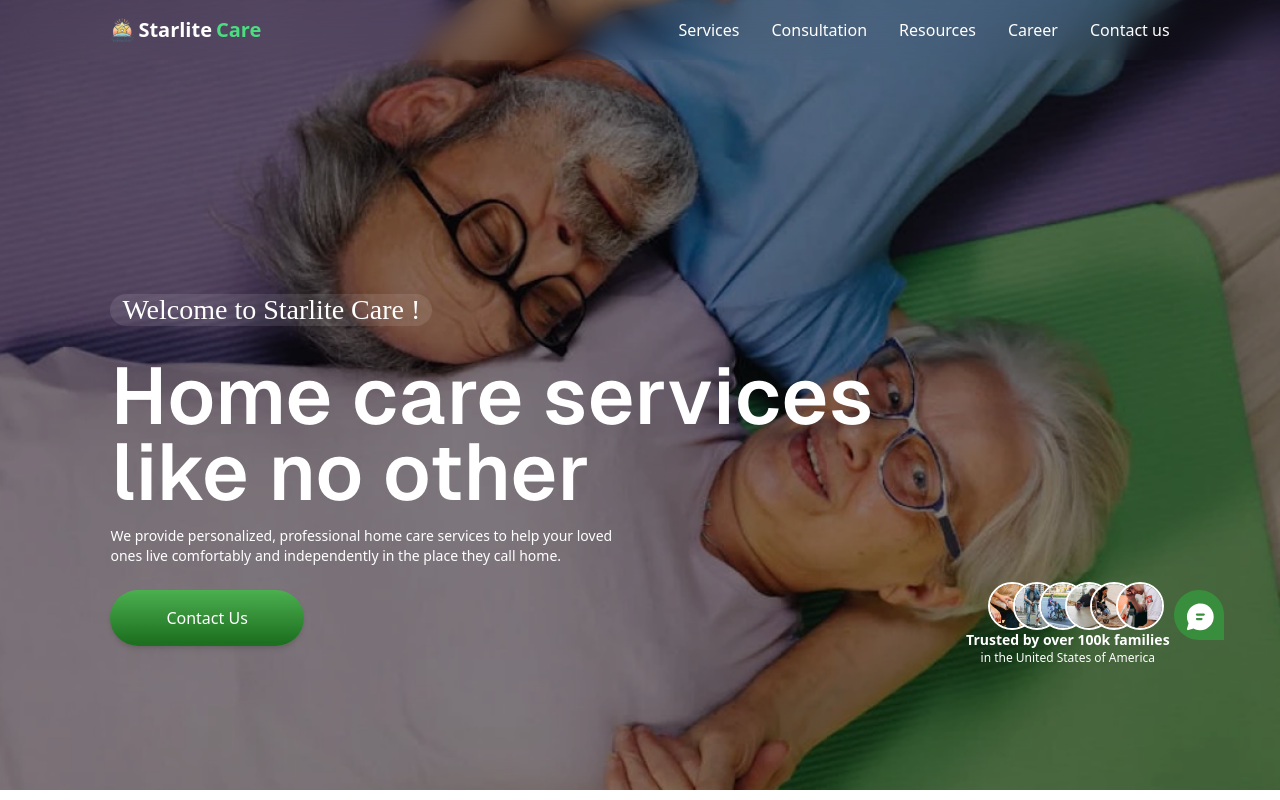
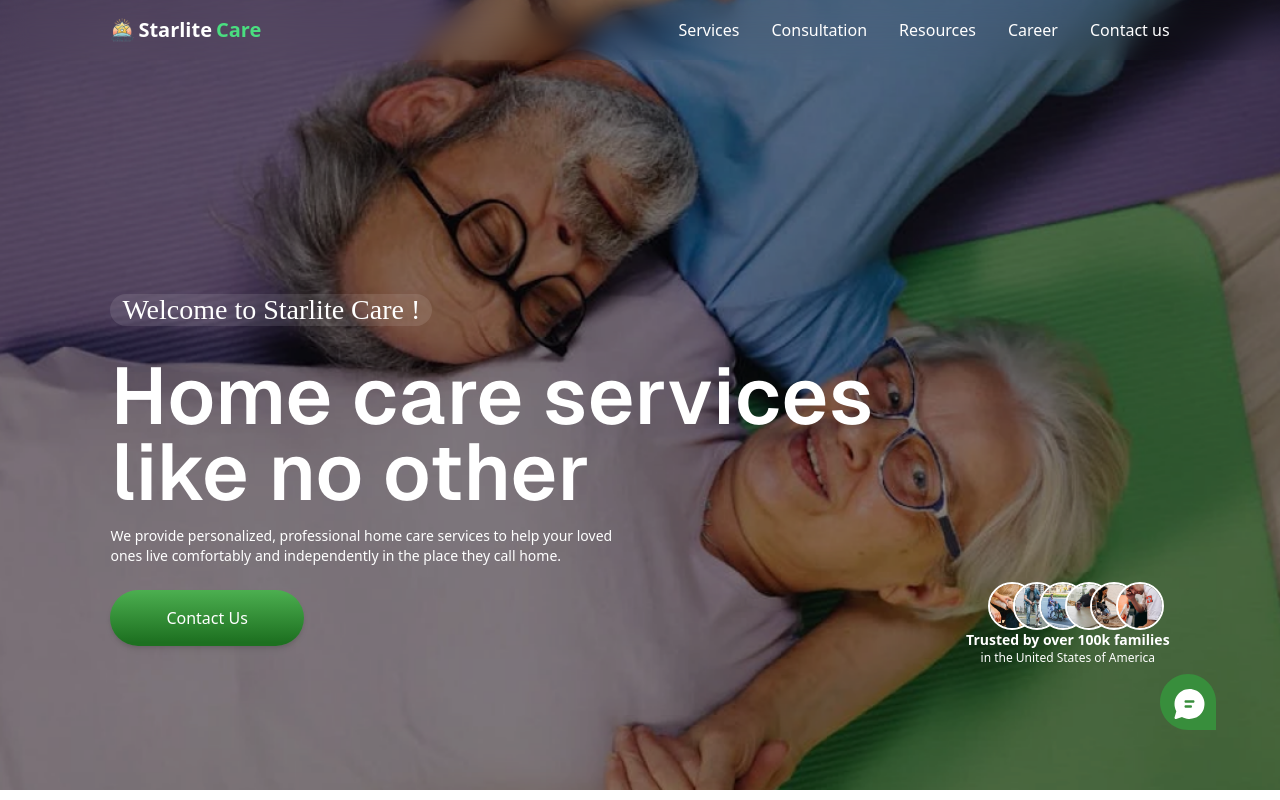
Before and after one commit to Starlite-Care/starlite-website, a Next.js app: page / in a window 1280 px wide. Shown: the top 800 px of the page. Built offline with nearby package versions, Linux system fonts and the light colour scheme.

Commit message:
updated the images and also added the floating feedback

```diff
--- a/src/app/page.jsx
+++ b/src/app/page.jsx
@@ -13,6 +13,7 @@ import FeedbackCard from "@/components/FeedbackCard";
 export default function Home() {
   const [isOpen, setIsOpen] = useState(false);
   const feedbackRef = useRef(null);
+  const buttonRef = useRef(null);
 
   const OpenFeedBack = () => {
     setIsOpen(true);
@@ -40,24 +41,32 @@ export default function Home() {
     <div className="relative">
       <HeroSection />
 
-      <div>
-        {isOpen && (
-          <div className="fixed inset-0 z-30">
-            <div ref={feedbackRef}>
-              <FeedbackCard />
-            </div>
-          </div>
-        )}
-        <button onClick={OpenFeedBack}>
+      <div className="fixed z-20 bottom-4 right-2 sm:bottom-8 sm:right-8 md:bottom-12 md:right-12 lg:bottom-16 lg:right-16">
+        <button
+          ref={buttonRef}
+          onClick={OpenFeedBack}
+          className="relative z-30"
+        >
           <Image
             src={FeedBackIcon}
             alt="FeedBackIcon"
             width={50}
             height={50}
-            className="fixed top-[590px] z-20 right-14"
+            className="w-10 h-10 sm:w-12 sm:h-12 md:w-14 md:h-14 lg:w-14 lg:h-14"
           />
         </button>
+        {isOpen && (
+          <div
+            ref={feedbackRef}
+            className="absolute bottom-full right-0 mb-4 mr-4 w-[350px] max-w-[calc(100vw-2rem)]"
+          >
+            <FeedbackCard onClose={() => setIsOpen(false)} />
+          </div>
+        )}
       </div>
+      {isOpen && (
+        <div className="fixed inset-0 z-10" onClick={CloseFeedBack}></div>
+      )}
       <SupportSection />
       <ServicesSection />
       <CareGiversSection />
--- a/src/components/FeedbackCard.jsx
+++ b/src/components/FeedbackCard.jsx
@@ -2,9 +2,9 @@
 import React, { useState, useRef } from "react";
 import emailjs from "@emailjs/browser";
 import InputField from "./UI/InputField";
-import Toast from "./UI/Toast"; // Assuming you have a Toast component
+import Toast from "./UI/Toast";
 
-const FeedbackCard = () => {
+const FeedbackCard = ({ onClose }) => {
   const [formData, setFormData] = useState({
     name: "",
     message: "",
@@ -57,9 +57,17 @@ const FeedbackCard = () => {
   };
 
   return (
-    <div className="w-[350px] z-50 h-auto rounded-lg bg-white shadow-2xl justify-center items-center flex flex-col fixed top-[200px] gap-5 right-32 py-4">
+    <div className="w-full bg-white rounded-lg shadow-2xl p-6 relative">
       {showToast && <Toast message={toastMessage} type={toastType} />}
-      <h1 className="font-geistBold font-bold text-xl">Feedback Form</h1>
+      <button
+        onClick={onClose}
+        className="absolute top-2 right-2 text-gray-500 hover:text-gray-700 text-xl"
+      >
+        ×
+      </button>
+      <h1 className="font-geistBold font-bold text-xl mb-4 text-center">
+        Feedback Form
+      </h1>
       <form
         ref={form}
         onSubmit={handleFormSubmit}
@@ -85,11 +93,11 @@ const FeedbackCard = () => {
             onChange={handleInputChange}
           />
         </div>
-        <div className="flex justify-start items-start w-full">
+        <div className="flex justify-center w-full mt-4">
           <button
             type="submit"
             disabled={isSubmitting}
-            className="bg-gradient-to-tl gradient transition-colors duration-300 shadow-md px-10 sm:px-14 py-3 sm:py-4 rounded-full text-white text-start text-sm sm:text-base disabled:opacity-50"
+            className="bg-gradient-to-tl gradient transition-colors duration-300 shadow-md px-6 sm:px-10 py-2 sm:py-3 rounded-full text-white text-center text-sm sm:text-base disabled:opacity-50 w-full sm:w-auto"
           >
             {isSubmitting ? "Sending..." : "Send message"}
           </button>
```
